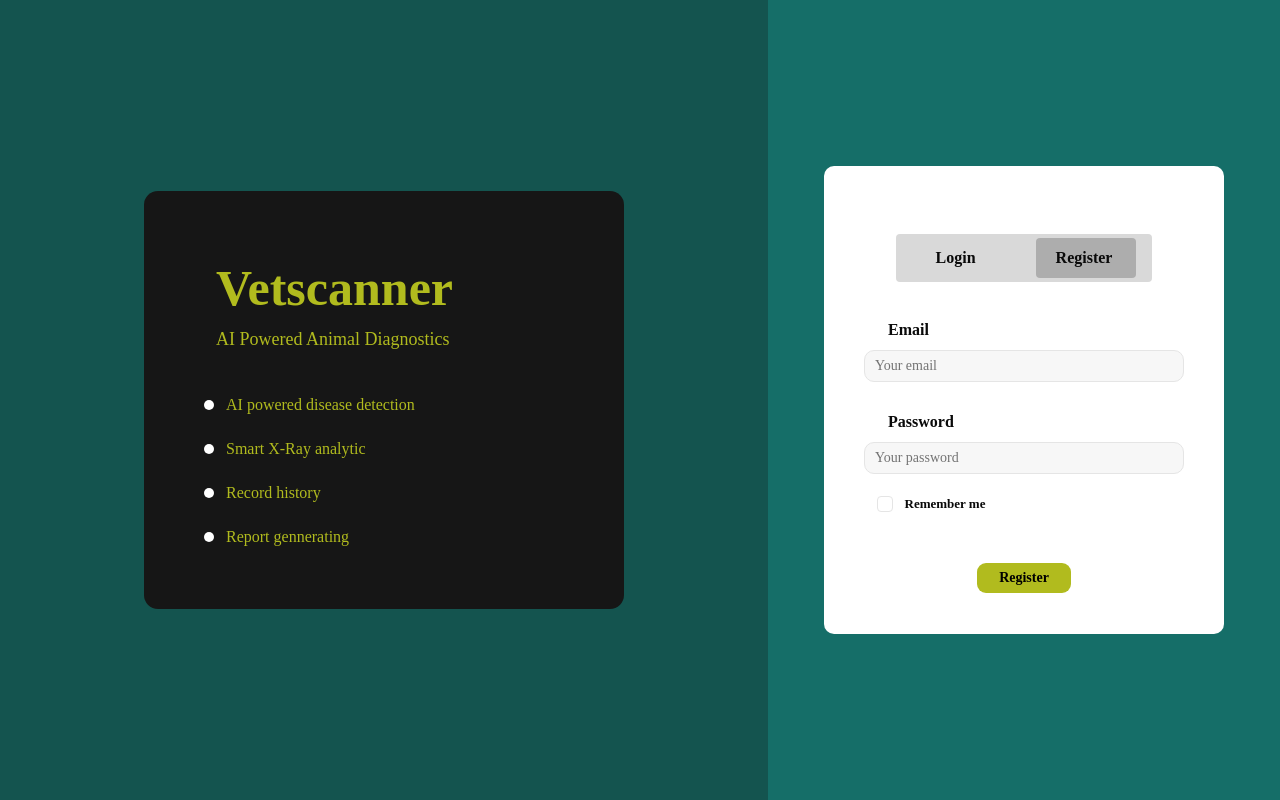
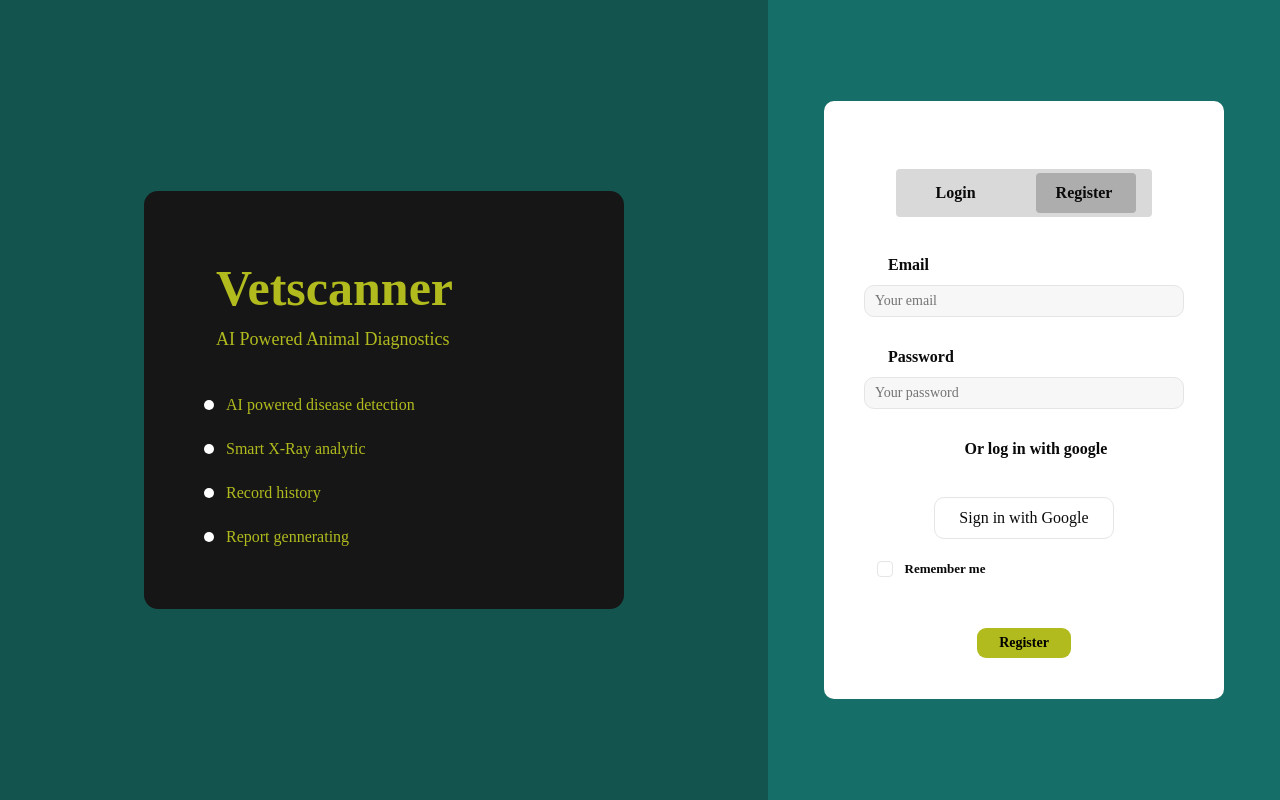
Before and after one commit to Pasin0931/vetscanner, a Next.js app in the folder vetscanner/: page /authentication in a window 1280 px wide. Built offline with nearby package versions, Linux system fonts and the light colour scheme.

Commit message:
fix : frontend + session key

```diff
--- a/vetscanner/src/components/auth.tsx
+++ b/vetscanner/src/components/auth.tsx
@@ -104,6 +104,19 @@ export default function UsrAuth({ startTab }: UsrAuthProps) {
                     >
                     </Input>
                 </div>
+                <div>
+                     <h2 className="font-bold ml-6 mb-2  text-center">Or log in with google</h2>
+                </div>
+                <div className="flex flex-col items-center justify-center ">
+                    <button
+                        onClick={() => {
+                        window.location.href = "http://localhost:8000/auth/google/login";
+                        }}
+                        className="px-6 py-2 bg-white border rounded-lg hover:bg-gray-100 transition "
+                    >
+                        Sign in with Google
+                    </button>
+                </div>
             </div>
 
             {activeTab === "Login" ? (
```
Also changed, not shown: 1 other file (tests, documents, lock files or other folders).
